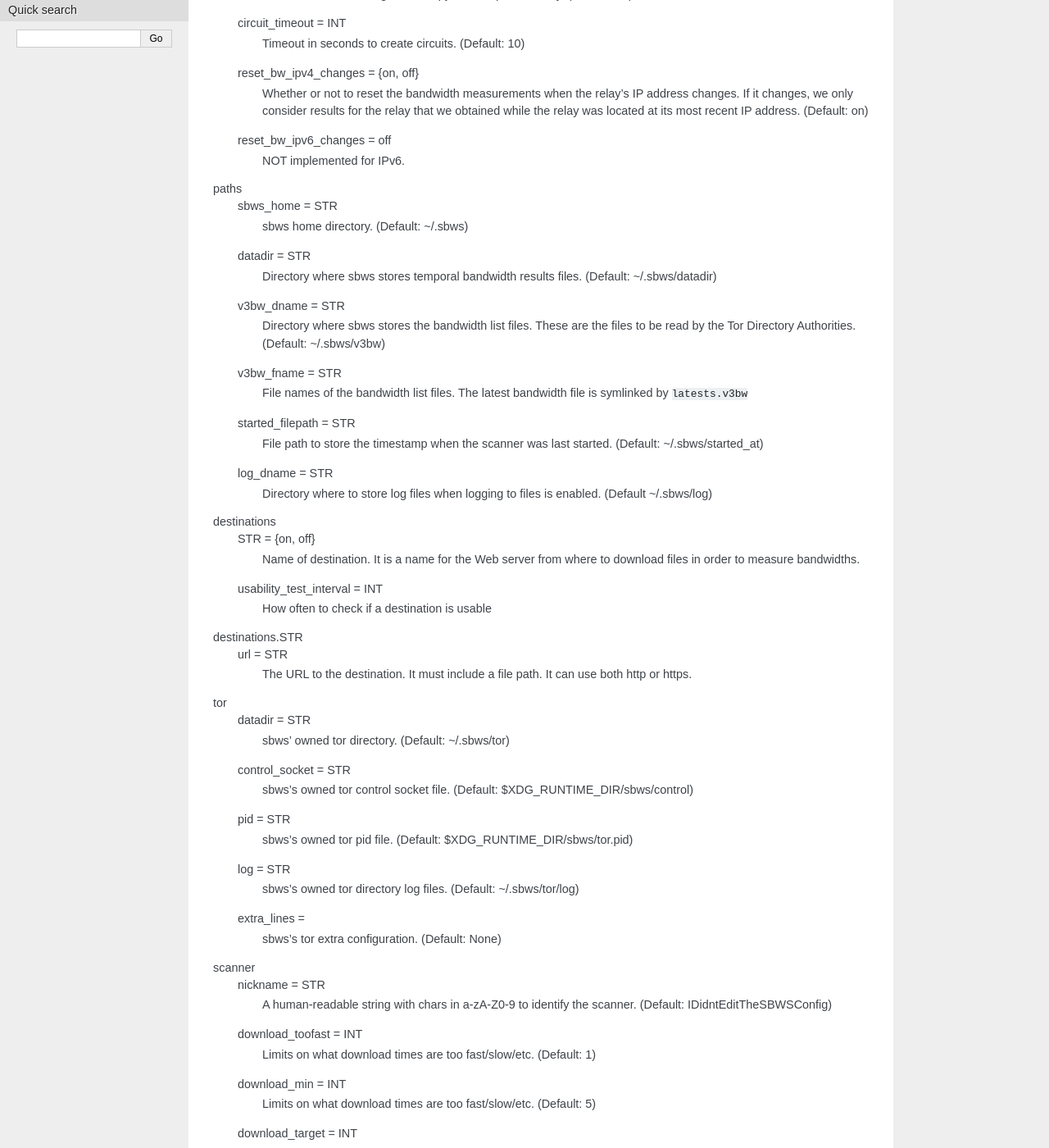
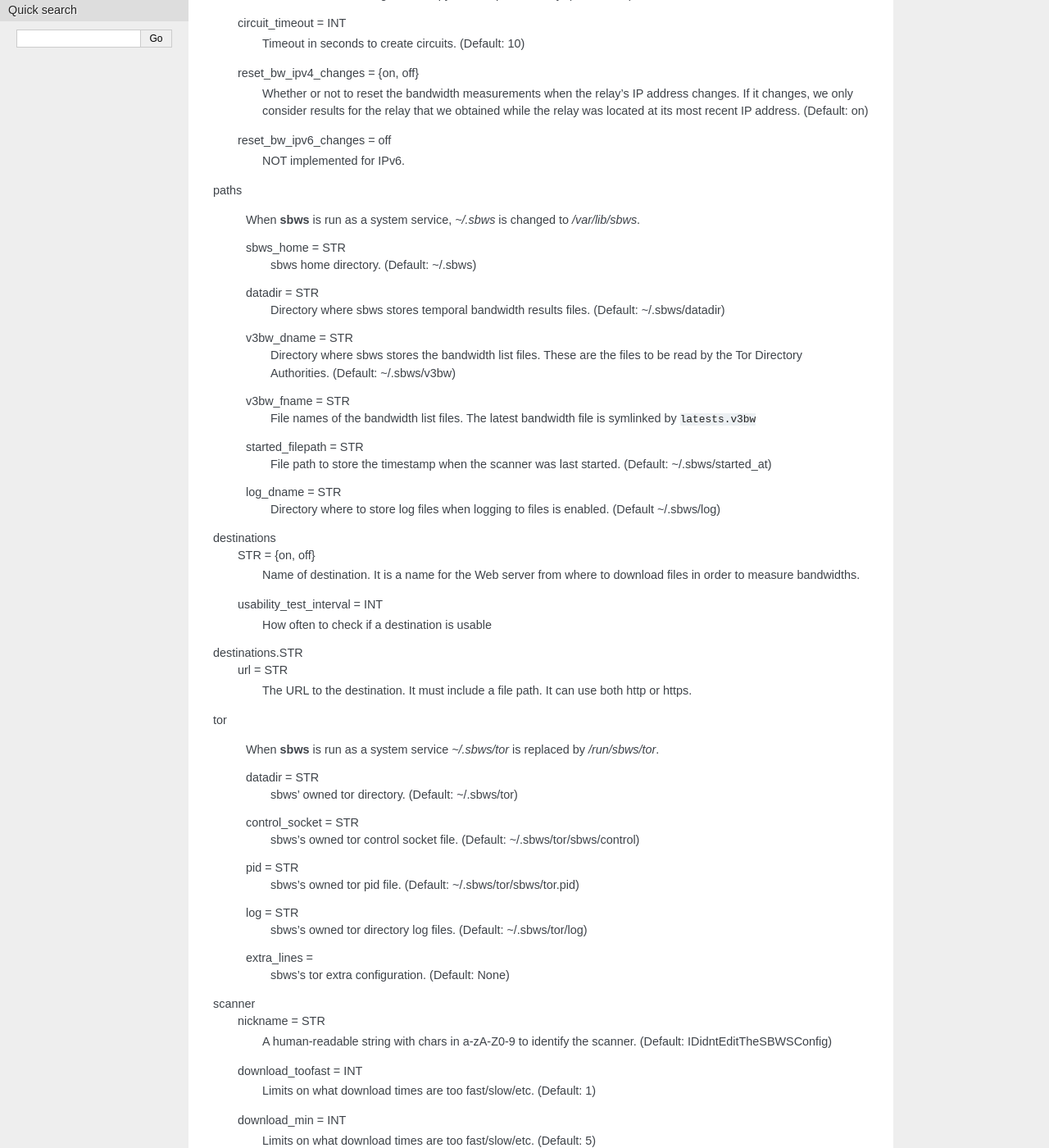
Before and after one commit to torproject/sbws, a Sphinx documentation site: the page built from docs/source/man_sbws.ini.rst, in a window 1280 px wide and 1400 px high, scrolled down 508 px. Shown: the whole window at 82% size. Built offline with Sphinx 7.4.7, drawn with Linux system fonts in a browser that asks for light colours; formulas are drawn with MathJax 3; pages that are not in the unit, such as notebooks, are missing from menus.

Commit message:
Add locations when running sbws as a system service

```diff
--- a/docs/source/man_sbws.ini.rst
+++ b/docs/source/man_sbws.ini.rst
@@ -34,6 +34,10 @@
     NOT implemented for IPv6.
 
 paths
+
+  When **sbws** is run as a system service, `~/.sbws` is changed to
+  `/var/lib/sbws`.
+
   sbws_home = STR
     sbws home directory. (Default: ~/.sbws)
   datadir = STR
@@ -67,13 +71,17 @@
     It can use both http or https.
 
 tor
+
+  When **sbws** is run as a system service `~/.sbws/tor` is replaced by
+  `/run/sbws/tor`.
+
   datadir = STR
     sbws' owned tor directory. (Default: ~/.sbws/tor)
   control_socket = STR
     sbws's owned tor control socket file.
-    (Default: $XDG_RUNTIME_DIR/sbws/control)
+    (Default: ~/.sbws/tor/sbws/control)
   pid = STR
-    sbws's owned tor pid file. (Default: $XDG_RUNTIME_DIR/sbws/tor.pid)
+    sbws's owned tor pid file. (Default: ~/.sbws/tor/sbws/tor.pid)
   log = STR
     sbws's owned tor directory log files. (Default: ~/.sbws/tor/log)
   extra_lines =
```
